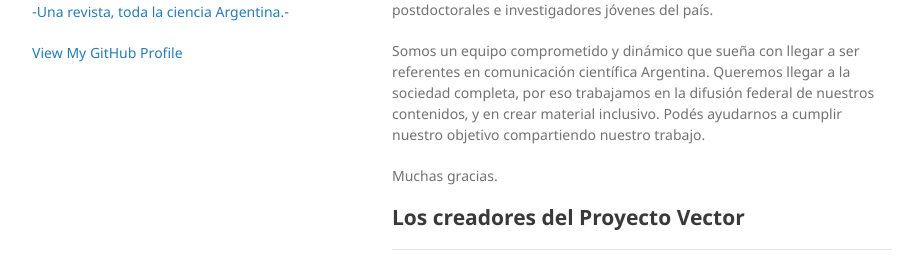
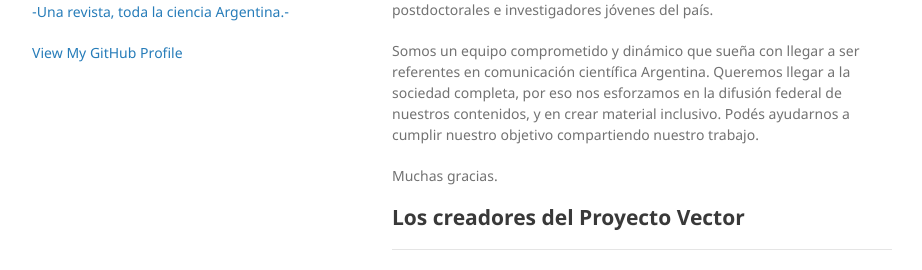
Before and after one commit to RevistaVector/RevistaVector.github.io, a Jekyll site: the page built from index.md, in a window 1280 px wide and 900 px high, scrolled down 825 px. Shown: the part 349-619 px from the top of the window, without its empty margins (178-1100 px from the left). Built offline with Jekyll 4.4.1, drawn with Linux system fonts in a browser that asks for light colours; our own code applies the rules of GitHub Pages for plain Markdown files.

Commit message:
Update index.md

```diff
--- a/index.md
+++ b/index.md
@@ -36,7 +36,7 @@ Proximamente..
 
 Proyecto Vector es una iniciativa didáctica con el fin de dinamizar el intercambio entre la investigación científica y el resto de sociedad. Queremos comunicar el desarrollo científico y tecnológico del país de forma rigurosa y comprensible. Nos interesa presentar a los protagonistas de la ciencia, en especial a los estudiantes de doctorado, investigadores postdoctorales e investigadores jóvenes del país.
 
-Somos un equipo comprometido y dinámico que sueña con llegar a ser referentes en comunicación científica Argentina. Queremos llegar a la sociedad completa, por eso trabajamos en la difusión federal de nuestros contenidos, y en crear material inclusivo. Podés ayudarnos a cumplir nuestro objetivo compartiendo nuestro trabajo.
+Somos un equipo comprometido y dinámico que sueña con llegar a ser referentes en comunicación científica Argentina. Queremos llegar a la sociedad completa, por eso nos esforzamos en la difusión federal de nuestros contenidos, y en crear material inclusivo. Podés ayudarnos a cumplir nuestro objetivo compartiendo nuestro trabajo.
 
 Muchas gracias.
 
```
